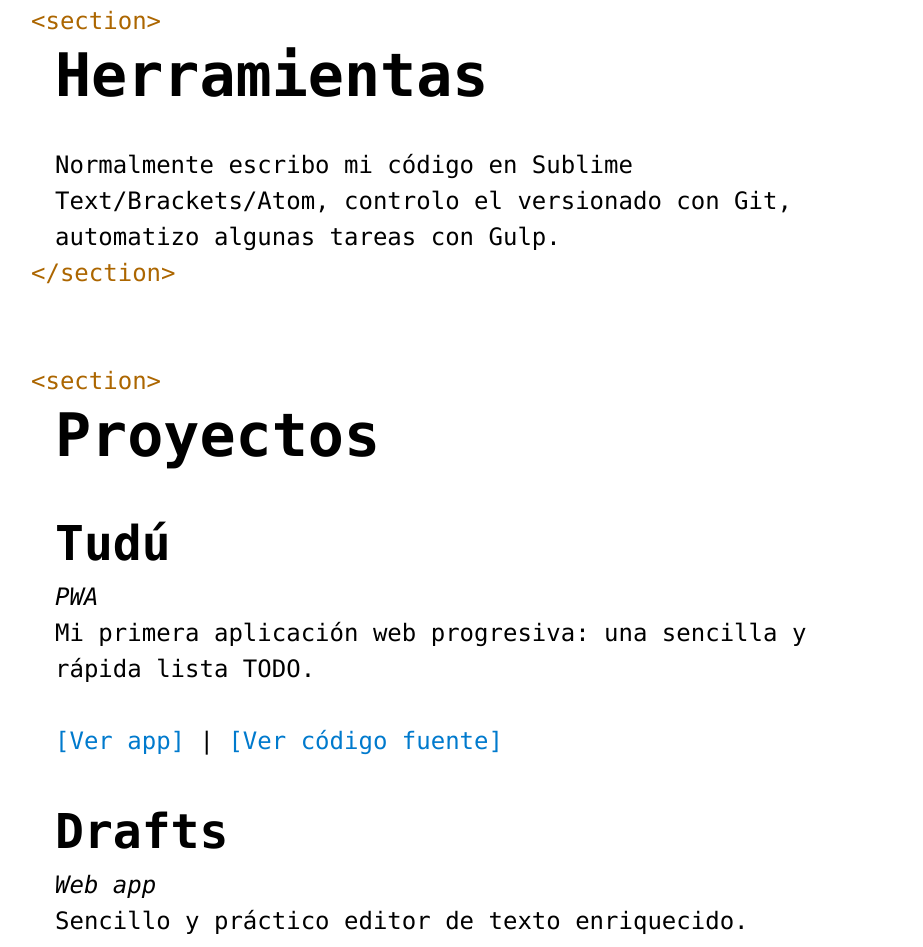
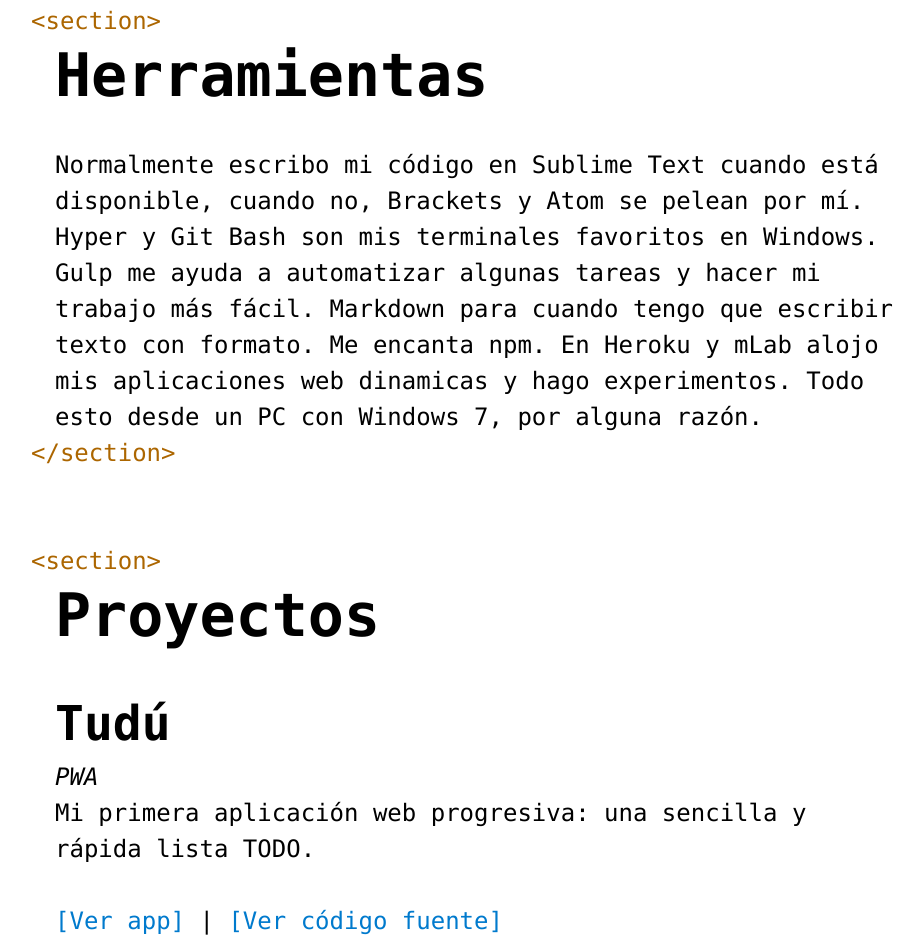
Before and after one commit to erwinandres/erwinandres.github.io, a plain HTML site: page index.html in a window 1280 px wide. Shown: the part 1539-2486 px from the top of the page, without its empty margins (17-940 px from the left). Drawn offline with Linux system fonts and the light colour scheme.

Commit message:
Modificada la sección de herramientas.

```diff
--- a/index.html
+++ b/index.html
@@ -50,7 +50,7 @@
 				<div class="section-content">
 					<h2 class="section-title">Herramientas</h2>
 
-					<p>Normalmente escribo mi código en Sublime Text/Brackets/Atom, controlo el versionado con Git, automatizo algunas tareas con Gulp.</p>
+					<p>Normalmente escribo mi código en Sublime Text cuando está disponible, cuando no, Brackets y Atom se pelean por mí. Hyper y Git Bash son mis terminales favoritos en Windows. Gulp me ayuda a automatizar algunas tareas y hacer mi trabajo más fácil. Markdown para cuando tengo que escribir texto con formato. Me encanta npm. En Heroku y mLab alojo mis aplicaciones web dinamicas y hago experimentos. Todo esto desde un PC con Windows 7, por alguna razón.</p>
 				</div>
 			</section>
 
```
